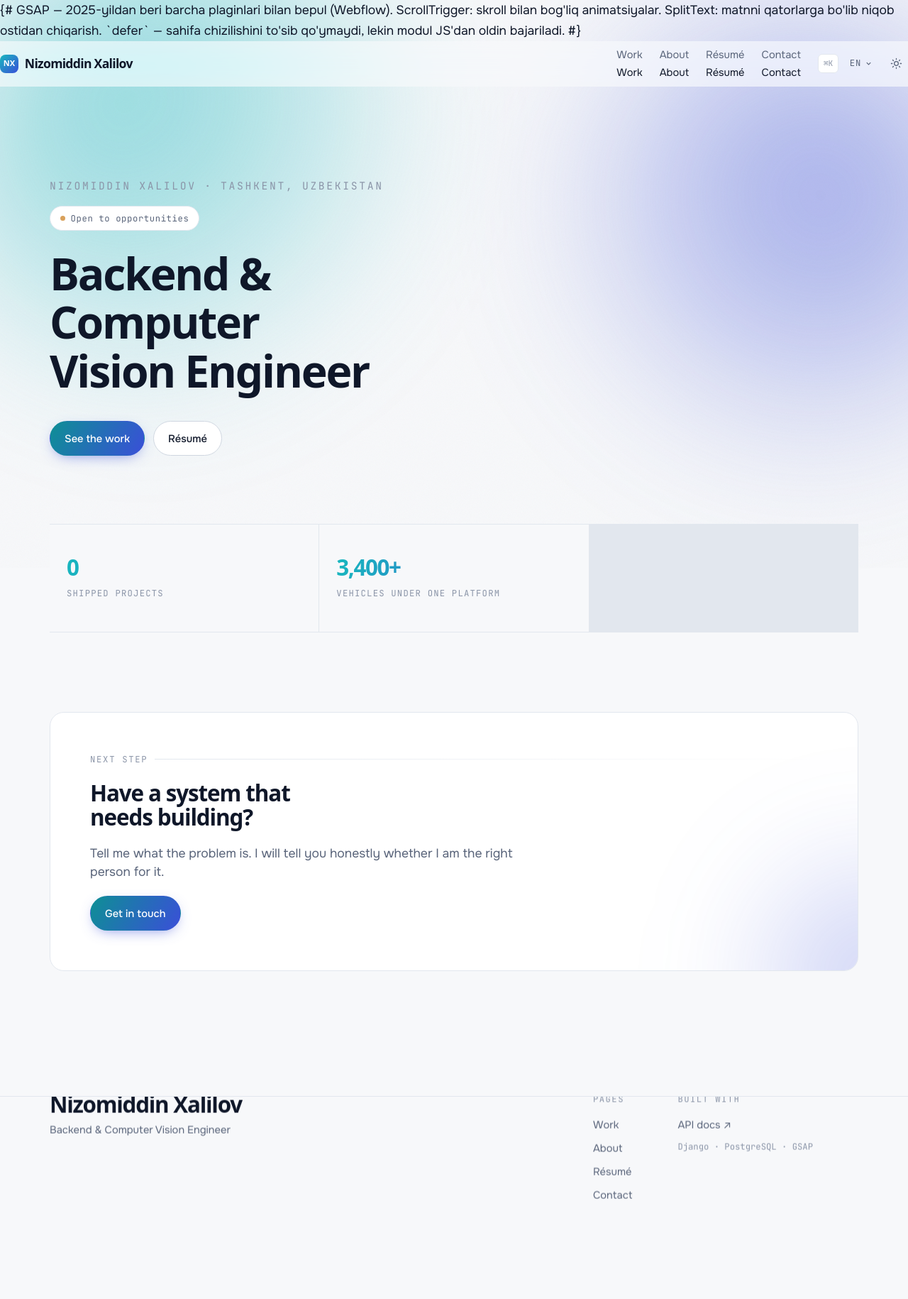
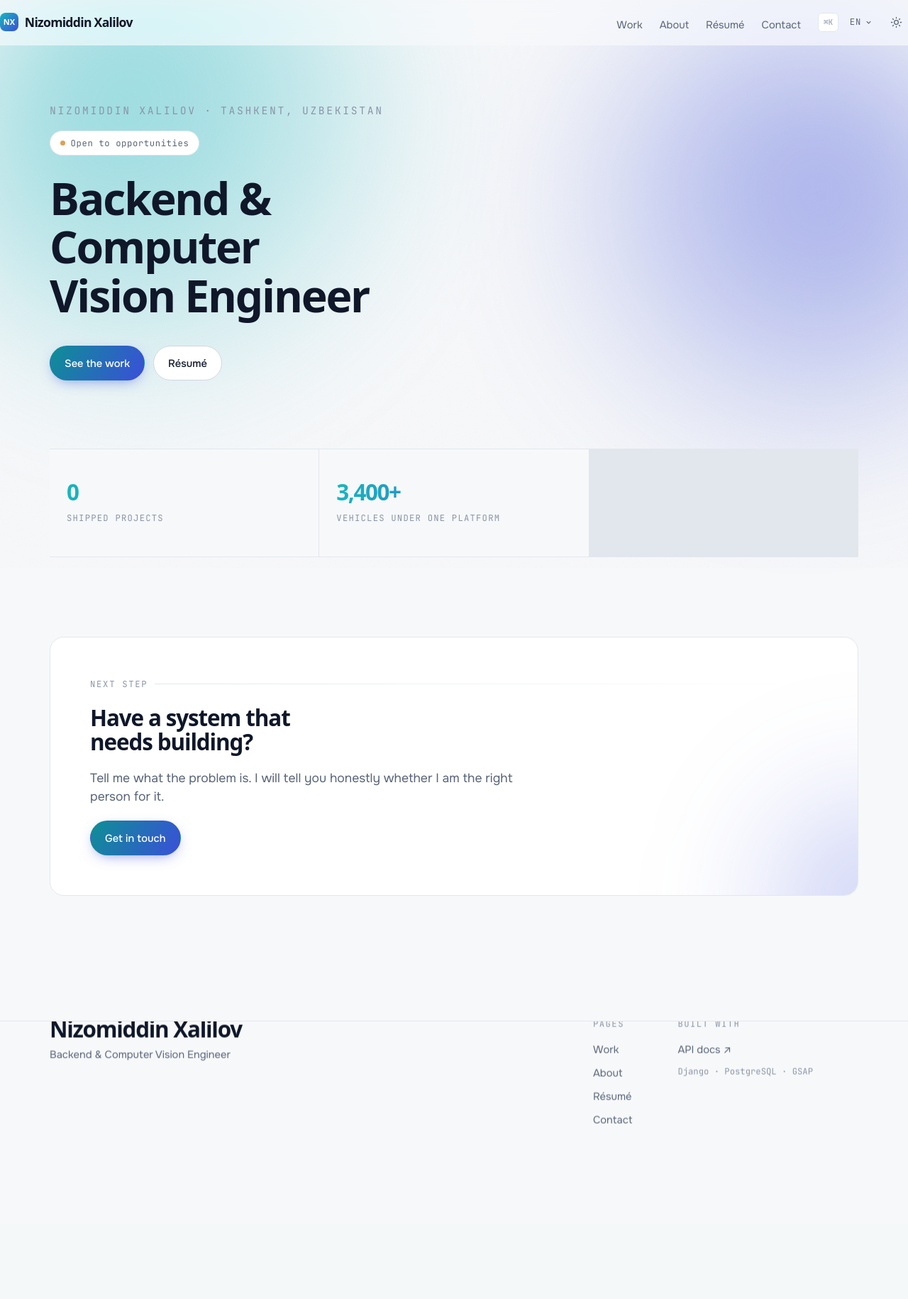
Before and after one commit to Nizomiddin0628/NKh-portfolio, a Django app: page /en/ in a window 1280 px wide. Shown: the whole page at 71% size. After the commit the page ends 1583 px from the top, so only its background shows below. Run offline with Django 5.2, Linux system fonts and the light colour scheme; data comes from the database, SQL or seed files in the repository; data that the repository does not hold is empty; parts of the project's set-up code (start-up, migrations or seed data) failed here and were passed over; some web fonts are replaced.

Commit message:
portfolio tepadagi yozuv v3

```diff
--- a/static/css/components.css
+++ b/static/css/components.css
@@ -145,7 +145,7 @@
 }
 
 /* ══ Hero ════════════════════════════════════════════════════════════════ */
-.hero { padding-block: clamp(3.5rem, 11vw, 8rem) clamp(3rem, 8vw, 6rem); }
+.hero { padding-block: clamp(2.5rem, 7vw, 5rem) clamp(3rem, 8vw, 6rem); }
 .hero__inner { max-width: 940px; }
 .hero h1 { margin-block: 1.6rem 1.8rem; max-width: 17ch; }
 .hero__name {
@@ -675,13 +675,33 @@
   color: var(--text-faint); margin-top: 0.6rem;
 }
 
-/* ══ Prinsip kartochkasi ═════════════════════════════════════════════════ */
+/* ══ Prinsiplar ══════════════════════════════════════════════════════════
+   Uchta kartochka yonma-yon. Ilgari bu yerda "sticky stack" bor edi —
+   kartochkalar ustma-ust yig'ilardi. U ko'rinishi qiziq, lekin matnlar
+   bir-birining ustiga tushib o'qishni buzardi, shuning uchun olib tashlandi. */
+.principles {
+  display: grid;
+  gap: 1.25rem;
+}
+@media (min-width: 860px) {
+  .principles { grid-template-columns: repeat(3, 1fr); }
+}
+
 .principle {
   background: var(--surface);
   border: 1px solid var(--border);
   border-radius: var(--radius-lg);
-  padding: clamp(1.75rem, 4vw, 2.75rem);
-  display: grid; gap: 0.85rem;
+  padding: clamp(1.5rem, 3vw, 2.25rem);
+  display: grid;
+  gap: 0.8rem;
+  align-content: start;
+  transition: transform var(--dur) var(--ease-out),
+              border-color var(--dur) var(--ease),
+              box-shadow var(--dur) var(--ease);
+}
+.principle:hover {
+  transform: translateY(-4px);
+  border-color: var(--border-strong);
   box-shadow: var(--shadow-md);
 }
 .principle__index {
@@ -689,7 +709,7 @@
   letter-spacing: 0.12em; color: var(--brass);
 }
 .principle h3 { font-size: var(--step-1); }
-.principle p { color: var(--text-soft); max-width: 58ch; }
+.principle p { color: var(--text-soft); font-size: var(--step--1); }
 
 /* ══ Loyihalar ro'yxati (hover preview) ══════════════════════════════════ */
 .preview { position: relative; }
--- a/static/css/motion.css
+++ b/static/css/motion.css
@@ -38,17 +38,6 @@ html.lenis, html.lenis body { height: auto; }
 /* ── Parallaks ── */
 [data-parallax] { overflow: hidden; }
 [data-parallax] img { will-change: transform; }
-
-/* ── Sticky stack ── */
-@media (min-width: 900px) {
-  [data-stack] { display: block; }
-  [data-stack-item] {
-    position: sticky;
-    top: calc(var(--header-h) + 3rem);
-    will-change: transform;
-  }
-  [data-stack-item] + [data-stack-item] { margin-top: 1.25rem; }
-}
 
 /* ── O'qish progressi ── */
 .progress {
@@ -119,7 +108,6 @@ html.lenis, html.lenis body { height: auto; }
 @media (prefers-reduced-motion: reduce) {
   .transition, .progress { display: none !important; }
   .marquee__track { animation: none; }
-  [data-stack-item] { position: static; }
   [data-parallax] img { transform: none !important; }
 }
 /* ══ Tema almashishi: doira kengayadi ════════════════════════════════════
@@ -147,14 +135,23 @@ html.lenis, html.lenis body { height: auto; }
 /* ══ Nav havolalar: matn aylanib almashadi ═══════════════════════════════
    Bitta span ichida matn, uning ::after'ida aynan o'sha matn.
    Hover'da span 100% yuqoriga suriladi — pastdagi nusxa o'rniga chiqadi. */
-.nav-link { overflow: hidden; display: inline-block; }
+/* Balandlik aniq belgilanishi shart — aks holda `overflow: hidden`
+   ikkala nusxani ham ko'rsatib qo'yadi. */
+.nav-link {
+  display: inline-block;
+  overflow: hidden;
+  height: 1.5em;
+  line-height: 1.5em;
+}
 .nav-link > span {
   display: block;
-  transition: transform 480ms var(--ease-out);
+  line-height: 1.5em;
+  transition: transform 460ms var(--ease-out);
 }
 .nav-link > span::after {
   content: attr(data-text);
   display: block;
+  line-height: 1.5em;
   color: var(--text);
 }
 .nav-link:hover > span { transform: translateY(-100%); }
--- a/static/js/modules/anim.js
+++ b/static/js/modules/anim.js
@@ -31,7 +31,6 @@ export function initAnimations() {
   revealBlocks(gsap);
   parallaxMedia(gsap);
   countUp(gsap);
-  stickyStack(gsap);
   scrollProgress(gsap);
   magnetic(gsap);
   footerReveal(gsap);
@@ -173,32 +172,6 @@ function countUp(gsap) {
   });
 }
 
-/* ── Prinsiplar ustma-ust yig'iladi ────────────────────────────────────── */
-
-function stickyStack(gsap) {
-  const stack = document.querySelector("[data-stack]");
-  if (!stack || window.innerWidth < 900) return;
-
-  const cards = gsap.utils.toArray("[data-stack-item]", stack);
-  if (cards.length < 2) return;
-
-  cards.forEach((card, i) => {
-    if (i === cards.length - 1) return;
-
-    // Har kartochka keyingisi ustiga chiqqanda ozgina kichrayadi va xiralashadi
-    gsap.to(card, {
-      scale: 1 - (cards.length - i) * 0.035,
-      opacity: 0.45,
-      ease: "none",
-      scrollTrigger: {
-        trigger: cards[i + 1],
-        start: "top 80%",
-        end: "top 30%",
-        scrub: true,
-      },
-    });
-  });
-}
 
 /* ── O'qish progressi ──────────────────────────────────────────────────── */
 
--- a/templates/base.html
+++ b/templates/base.html
@@ -42,12 +42,12 @@
 <link rel="stylesheet" href="{% static 'css/motion.css' %}">
 {% block extra_css %}{% endblock %}
 
-{#
+{% comment %}
   GSAP — 2025-yildan beri barcha plaginlari bilan bepul (Webflow).
   ScrollTrigger: skroll bilan bog'liq animatsiyalar.
   SplitText: matnni qatorlarga bo'lib niqob ostidan chiqarish.
   `defer` — sahifa chizilishini to'sib qo'ymaydi, lekin modul JS'dan oldin bajariladi.
-#}
+{% endcomment %}
 <script defer src="https://cdn.jsdelivr.net/npm/gsap@3.13.0/dist/gsap.min.js"></script>
 <script defer src="https://cdn.jsdelivr.net/npm/gsap@3.13.0/dist/ScrollTrigger.min.js"></script>
 <script defer src="https://cdn.jsdelivr.net/npm/gsap@3.13.0/dist/SplitText.min.js"></script>
--- a/templates/pages/home.html
+++ b/templates/pages/home.html
@@ -87,9 +87,9 @@
     <h2 id="how-heading" data-split>{% trans "Engineering habits" %}</h2>
   </div>
 
-  <div data-stack>
+  <div class="principles" data-reveal-group>
     {% for p in principles %}
-      <article class="principle" data-stack-item data-reveal>
+      <article class="principle">
         <span class="principle__index" aria-hidden="true">{{ forloop.counter|stringformat:"02d" }}</span>
         <h3>{{ p|tr:"title" }}</h3>
         <p>{{ p|tr:"body" }}</p>
```
